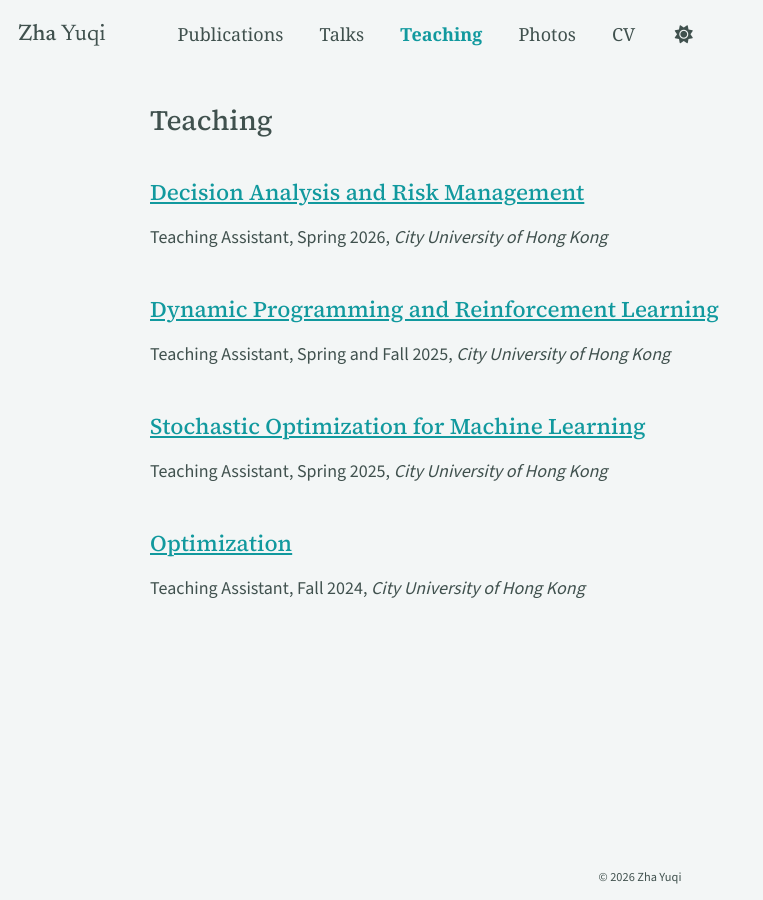
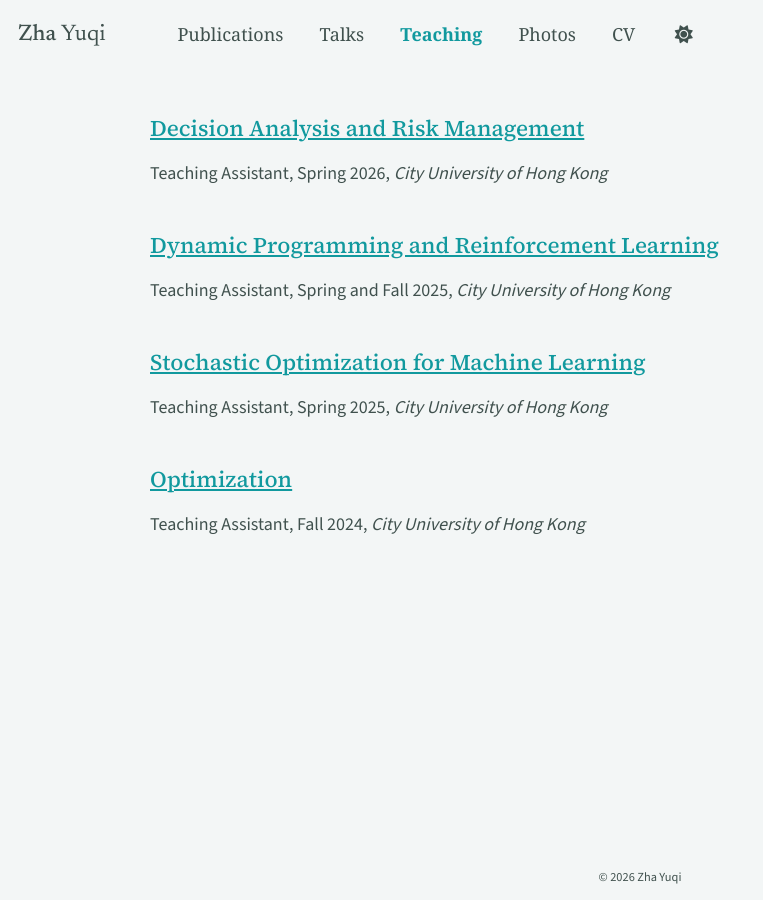
Before and after one commit to Charliez7/Charliez7.github.io, a Jekyll site: the page built from _pages/teaching.html, in a window 1280 px wide. Shown: the whole page, without its empty margins (0-763 px from the left). Built offline with Jekyll 4.4.1, drawn with Linux system fonts in a browser that asks for light colours; a script bundle is joined from its source files by our own code; library files that are not in the unit come from our copies.

Commit message:
Hide redundant section page titles

```diff
--- a/_layouts/archive.html
+++ b/_layouts/archive.html
@@ -17,7 +17,9 @@ layout: default
 
   <div class="archive">
     {% unless page.header.overlay_color or page.header.overlay_image %}
-      <h1 class="page__title">{{ page.title }}</h1>
+      {% unless page.hide_title %}
+        <h1 class="page__title">{{ page.title }}</h1>
+      {% endunless %}
     {% endunless %}
     {{ content }}
   </div>
--- a/_pages/publications.html
+++ b/_pages/publications.html
@@ -3,6 +3,7 @@ layout: archive
 title: "Publications"
 permalink: /publications/
 author_profile: false
+hide_title: true
 ---
 
 {% if site.author.googlescholar %}
--- a/_pages/teaching.html
+++ b/_pages/teaching.html
@@ -3,6 +3,7 @@ layout: archive
 title: "Teaching"
 permalink: /teaching/
 author_profile: false
+hide_title: true
 ---
 
 {% include base_path %}
```
